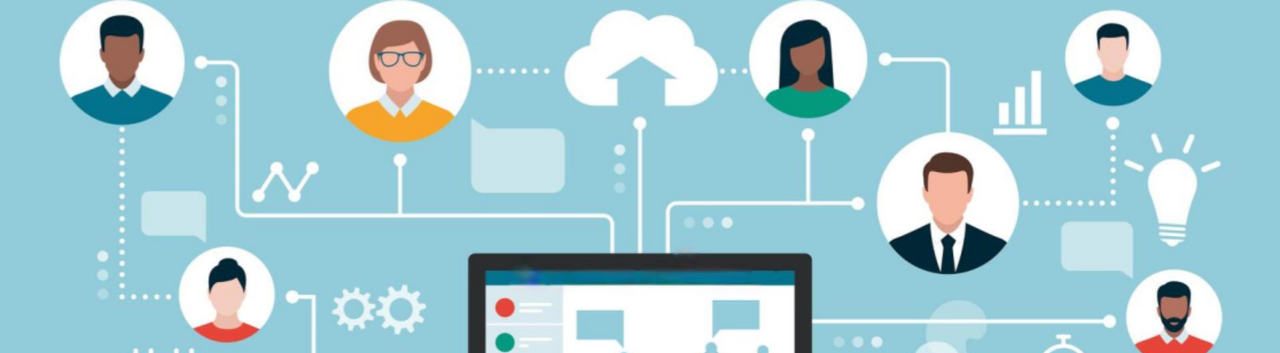
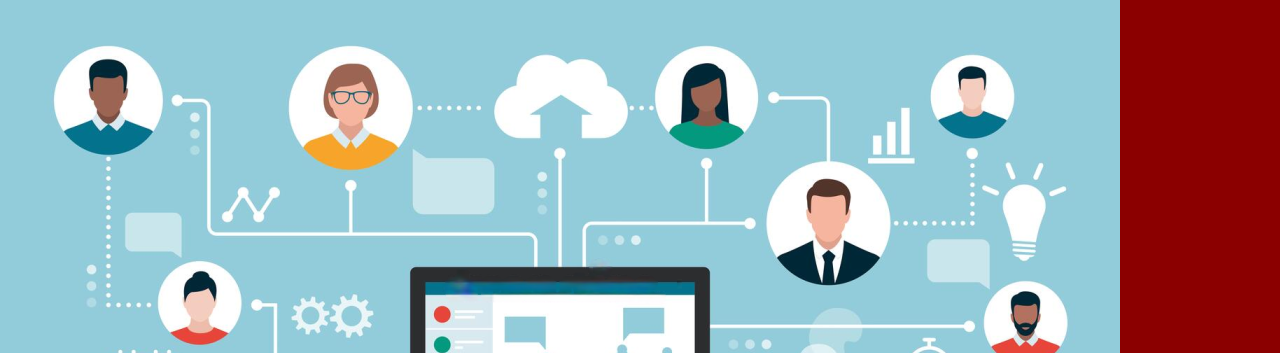
Before and after one commit to yinlaetitia/yinlaetitia.github.io, a plain HTML site: page comp4461_project1.html in a window 1280 px wide. Shown: the top 353 px of the page. Drawn offline with Linux system fonts and the light colour scheme.

Commit message:
update comp4461 project 1

```diff
--- a/comp4461_project1.html
+++ b/comp4461_project1.html
@@ -34,7 +34,7 @@
                     <h2>USTeam <br /><strong>a platform that makes group project easier</strong></h2>
                 </div>
 
-                <img class="" src="img/COMP4461/project1_website_cover.jpg" alt="">
+                <img class="" src="img/COMP4461/project1_cover_去水印.png" alt="">
             </div>
             <!-- <div class="item">
                 <div class="caption zoomIn wow animated">
```
Also changed, not shown: index.html (+1 -1 lines).
